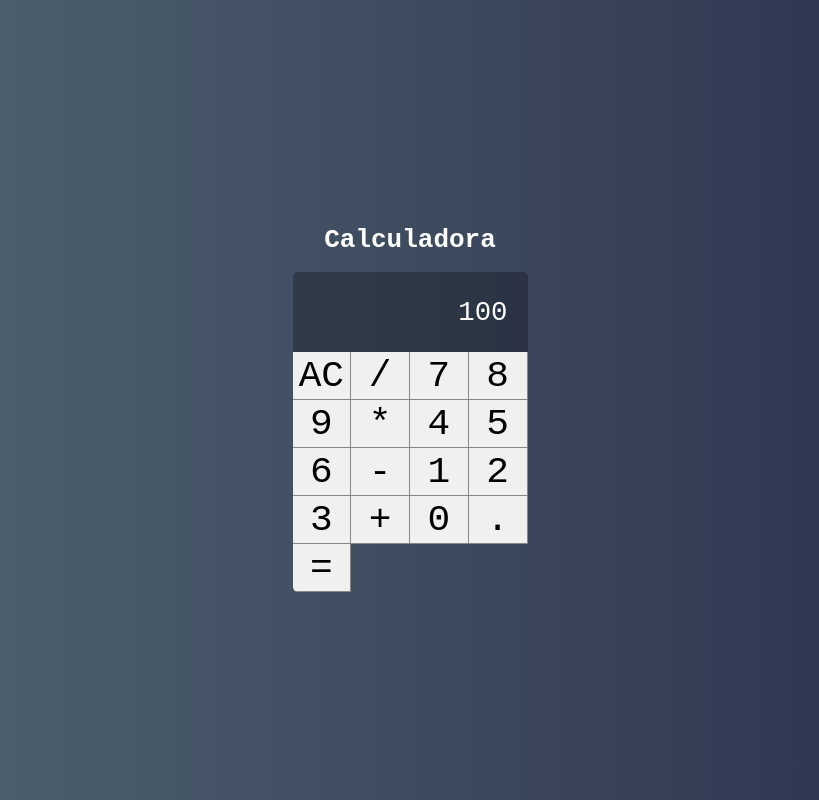
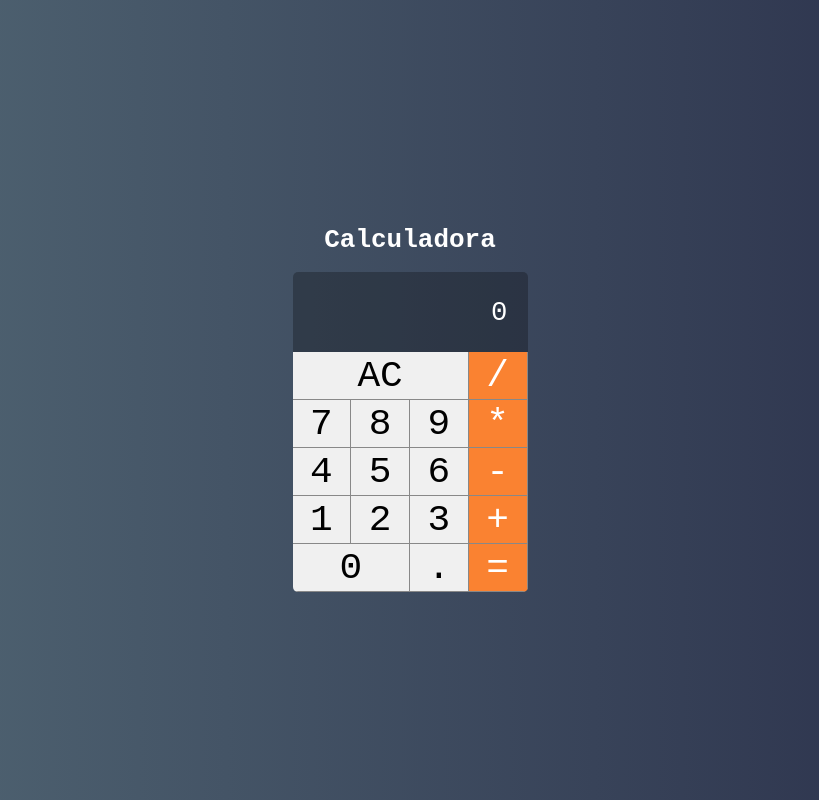
Before and after one commit to alexandrepeluchi/calculator-react, a React (Create React App) app: page / in a window 1280 px wide. Shown: the whole page, without its empty margins (230-1049 px from the left). Built offline with nearby package versions, Linux system fonts and the light colour scheme.

Commit message:
Finalização da Calculadora

```diff
--- a/src/main/Calculator.jsx
+++ b/src/main/Calculator.jsx
@@ -4,29 +4,112 @@
 import Button from '../components/Button'
 import Display from '../components/Display'
 
+const initialState = {
+    displayValue: '0',
+    clearDisplay: false,
+    operation: null,
+    values: [0, 0], // valores digitados para a operação
+    current: 0  // qual valor atual está manipulando
+}
+
 export default class Calculator extends Component {
+
+    state = { ...initialState } // criamos um clone do objeto e atribuímos a state
+
+    constructor(props) {
+        super(props)
+
+        this.clearMemory = this.clearMemory.bind(this)
+        this.setOperation = this.setOperation.bind(this)
+        this.addDigit = this.addDigit.bind(this)
+    }
+
+    clearMemory() {
+        this.setState({ ...initialState })
+    }
+
+    setOperation(operation) {
+        // vamos mexer no segundo valor do array (indice 1)
+        // precisamos limpar o display para o dígito do segundo operando
+        if (this.state.current === 0) {
+            this.setState({ operation, current: 1, clearDisplay: true })
+        } else {
+            // lógica de concluir a operação
+            const equals = operation === '='
+            // caso haja uma operação anterior feita ele precisa pegar ela
+            const currentOperation = this.state.operation
+
+            const values = [...this.state.values]
+            // pego o primeiro valor, a operação e depois o segundo valor
+            // e aí através da função eval ele faz a operação
+            // executa e armazena no valor [0] de values e o valor de [1] zera
+            try {
+                values[0] = eval(`${values[0]} ${currentOperation} ${values[1]}`)
+            } catch (e) {
+                values[0] = this.state.values[0] // pega o valor que está no estado
+            }
+
+            // ele vai gerar um warning dizendo que a função eval é perigosa de se usar nesse caso,
+            // então se alguem preferir usar alguma estrutura como switch ou if else também pode
+
+            values[1] = 0
+
+            // colocamos isso no estado
+            this.setState({
+                displayValue: values[0],
+                operation: equals ? null : operation,
+                current: equals ? 0 : 1,
+                clearDisplay: !equals,
+                values // valores para serem atribuídos dentro do estado
+            })
+        }
+    }
+
+    addDigit(n) {
+        if (n === '.' && this.state.displayValue.includes('.')) {
+            return
+        }
+
+        // limpa o display caso em duas situações:
+        // se o display contém o dígito 0 e vamos limpar ele para receber um novo dígito
+        // ou quando a variável clearDisplay estiver true
+        const clearDisplay = this.state.displayValue === '0'
+            || this.state.clearDisplay
+        const currentValue = clearDisplay ? '' : this.state.displayValue
+        const displayValue = currentValue + n
+        this.setState({ displayValue, clearDisplay: false })
+
+        if (n !== '.') {
+            const i = this.state.current
+            const newValue = parseFloat(displayValue)
+            const values = [...this.state.values]
+            values[i] = newValue
+            this.setState({ values })
+            console.log(values)
+        }
+    }
+
     render() {
         return (
-            // para referenciar uma classe no jsx usamos className
             <div className="calculator">
-                <Display value={100} />
-                <Button label="AC"/>
-                <Button label="/"/>
-                <Button label="7"/>
-                <Button label="8"/>
-                <Button label="9"/>
-                <Button label="*"/>
-                <Button label="4"/>
-                <Button label="5"/>
-                <Button label="6"/>
-                <Button label="-"/>
-                <Button label="1"/>
-                <Button label="2"/>
-                <Button label="3"/>
-                <Button label="+"/>
-                <Button label="0"/>
-                <Button label="."/>
-                <Button label="="/>
+                <Display value={this.state.displayValue} />
+                <Button label="AC" click={this.clearMemory} triple />
+                <Button label="/" click={this.setOperation} operation />
+                <Button label="7" click={this.addDigit} />
+                <Button label="8" click={this.addDigit} />
+                <Button label="9" click={this.addDigit} />
+                <Button label="*" click={this.setOperation} operation />
+                <Button label="4" click={this.addDigit} />
+                <Button label="5" click={this.addDigit} />
+                <Button label="6" click={this.addDigit} />
+                <Button label="-" click={this.setOperation} operation />
+                <Button label="1" click={this.addDigit} />
+                <Button label="2" click={this.addDigit} />
+                <Button label="3" click={this.addDigit} />
+                <Button label="+" click={this.setOperation} operation />
+                <Button label="0" click={this.addDigit} double />
+                <Button label="." click={this.addDigit} />
+                <Button label="=" click={this.setOperation} operation />
             </div>
         )
     }
```
